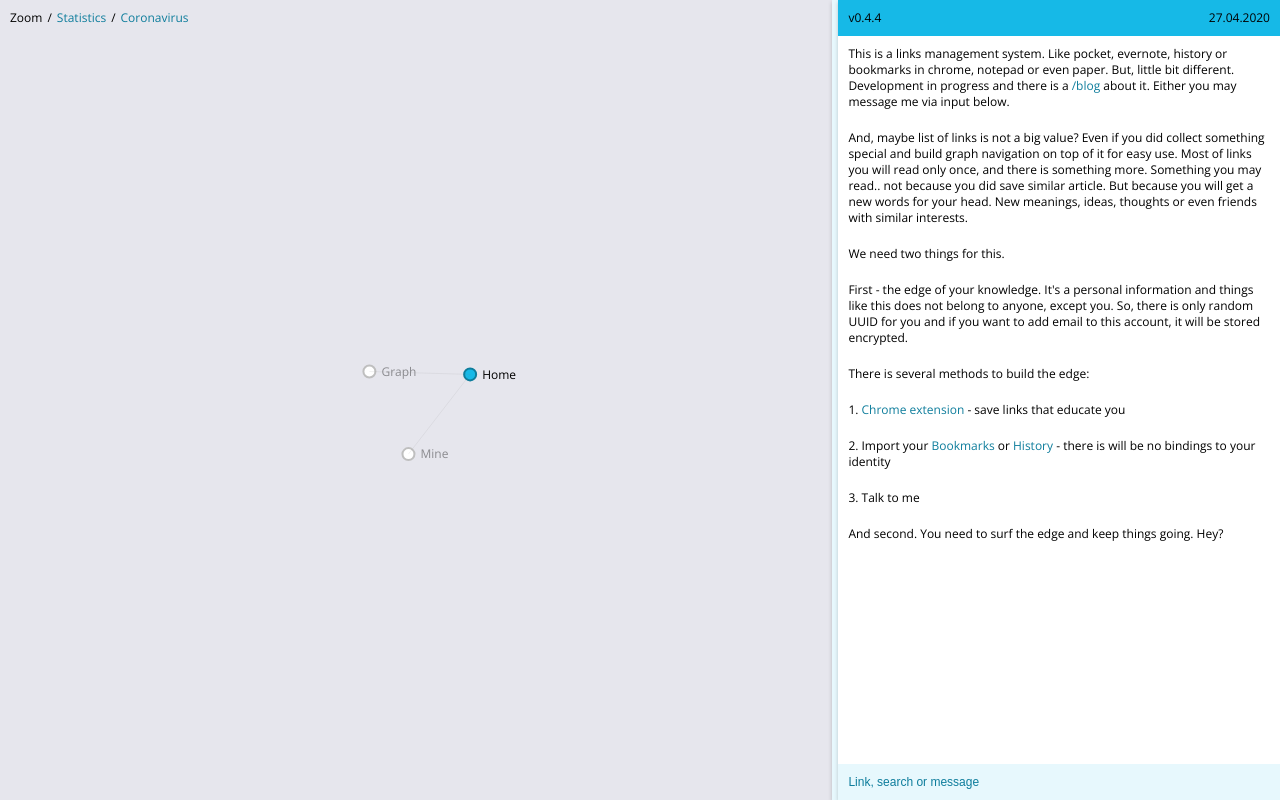
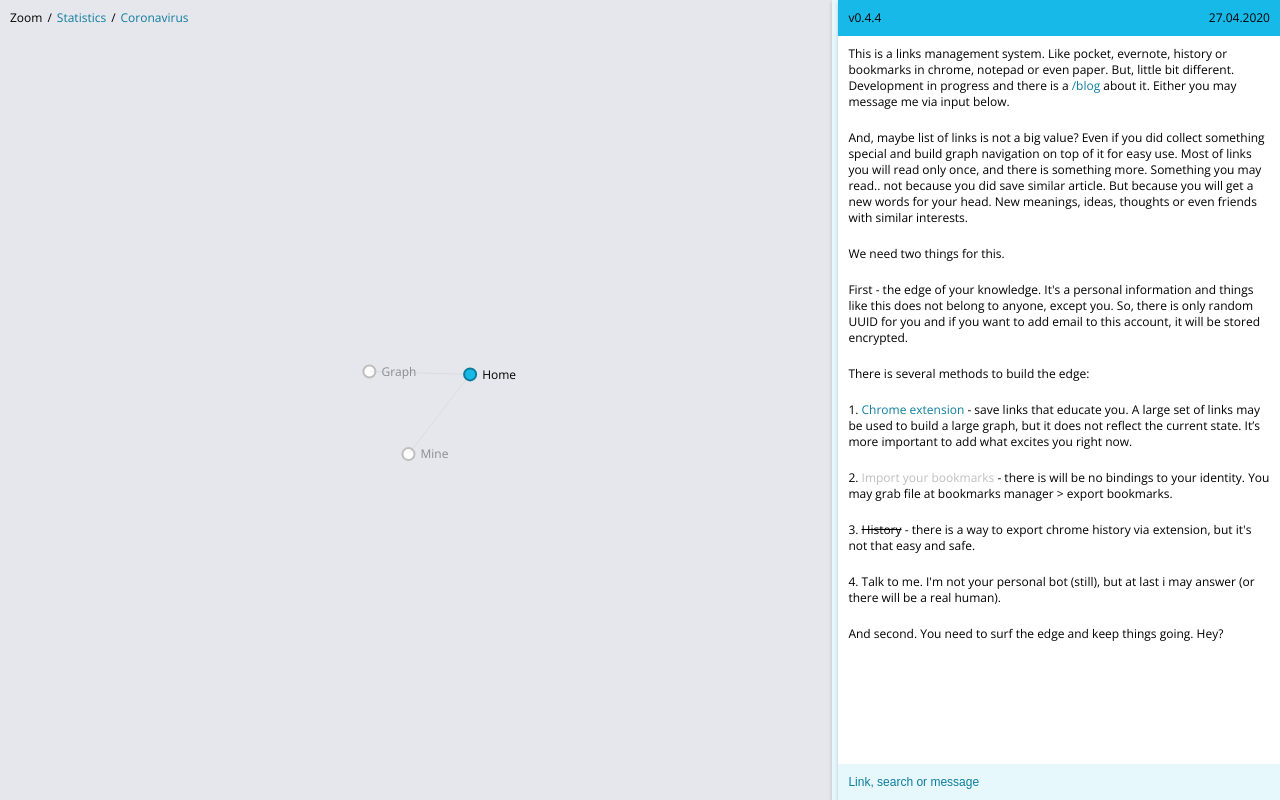
Before and after one commit to mpakunderscore/learned, a browser extension: page web/index.html in a window 1280 px wide. Drawn offline with nearby package versions, Linux system fonts and the light colour scheme; no server answers.

Commit message:
Text update

```diff
--- a/web/css/index.css
+++ b/web/css/index.css
@@ -88,6 +88,11 @@ span.button {
     margin: 0 5px;
 }
 
+label.button {
+    cursor: pointer;
+    color: var(--color-gray)
+}
+
 span.button.simple {
     margin: 0;
 }
--- a/web/js/render/content.js
+++ b/web/js/render/content.js
@@ -79,7 +79,8 @@ function addLink (url, title) {
 }
 
 function goBack() {
+    clickHome();
+    setPath('/');
     document.getElementById('content-head').classList.add('active');
-    setContent()
 
 }
--- a/web/js/ui.js
+++ b/web/js/ui.js
@@ -134,9 +134,10 @@ function initServiceInfo(card = () => {}) {
     setText('We need two things for this.')
     setText('First - the edge of your knowledge. It\'s a personal information and things like this does not belong to anyone, except you. So, there is only random UUID for you and if you want to <span class="button simple" onclick="addEmail()">add email</span> to this account, it will be stored encrypted.')
     setText('There is several methods to build the edge:')
-    setText('1. <a href="/chrome/learned.space.zip" target="_blank">Chrome extension</a> - save links that educate you')
-    setText('2. Import your <a href="/chrome/bookmarks">Bookmarks</a> or <a href="/chrome/history">History</a> - there is will be no bindings to your identity')
-    setText('3. Talk to me')
+    setText('1. <a href="/chrome/learned.space.zip" target="_blank">Chrome extension</a> - save links that educate you. A large set of links may be used to build a large graph, but it does not reflect the current state. It’s more important to add what excites you right now.')
+    setText('2. <input type="file" style="display: none" id="bookmarks"/><label class="button" for="bookmarks">Import your bookmarks</label> - there is will be no bindings to your identity. You may grab file at bookmarks manager > export bookmarks.')
+    setText('3. <strike>History</strike> - there is a way to export chrome history via extension, but it\'s not that easy and safe.');
+    setText('4. Talk to me. I\'m not your personal bot (still), but at last i may answer (or there will be a real human). ')
     setText('And second. You need to surf the edge and keep things going. Hey?');
     // renderText('');
     // setText('')
```
